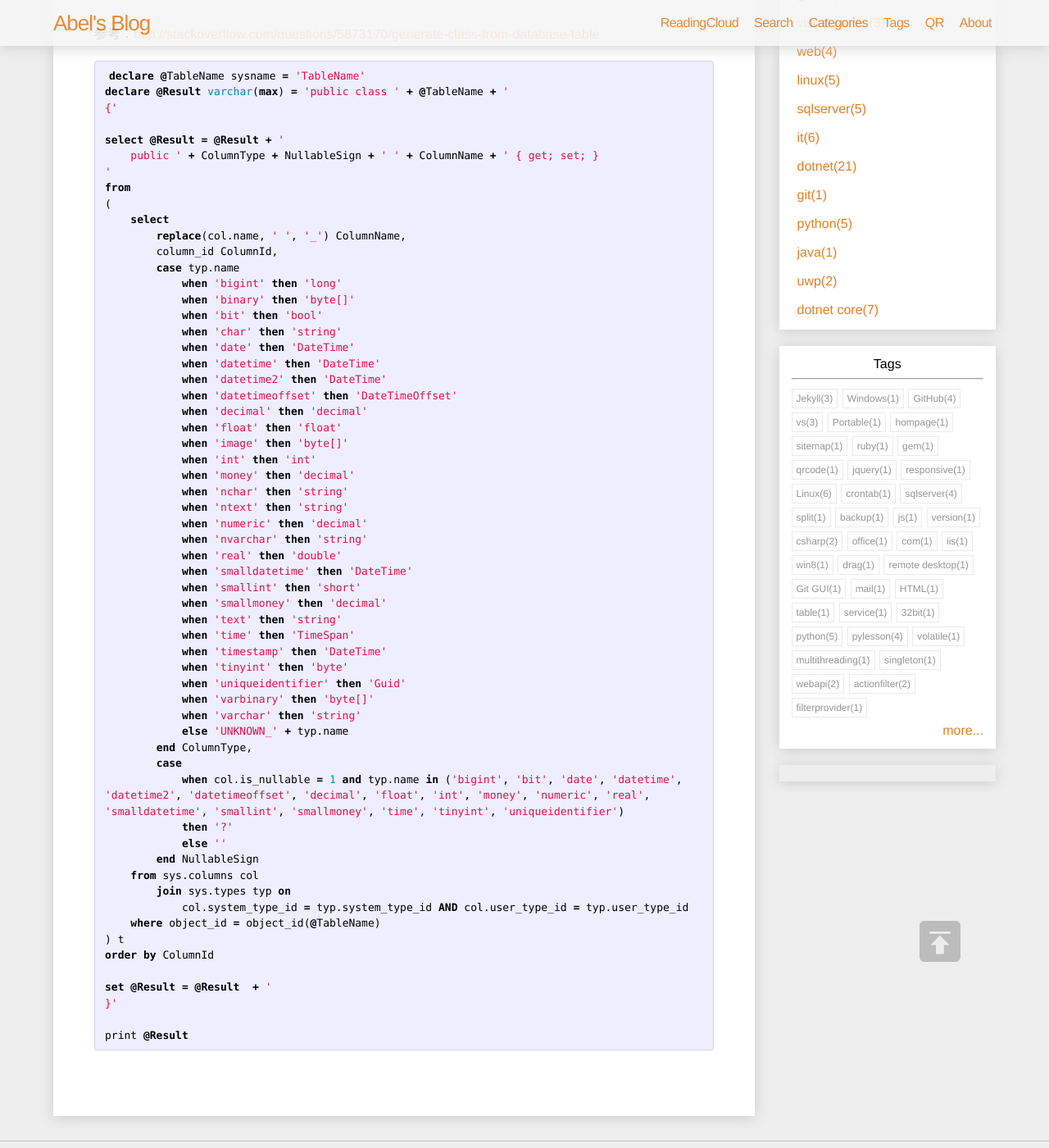
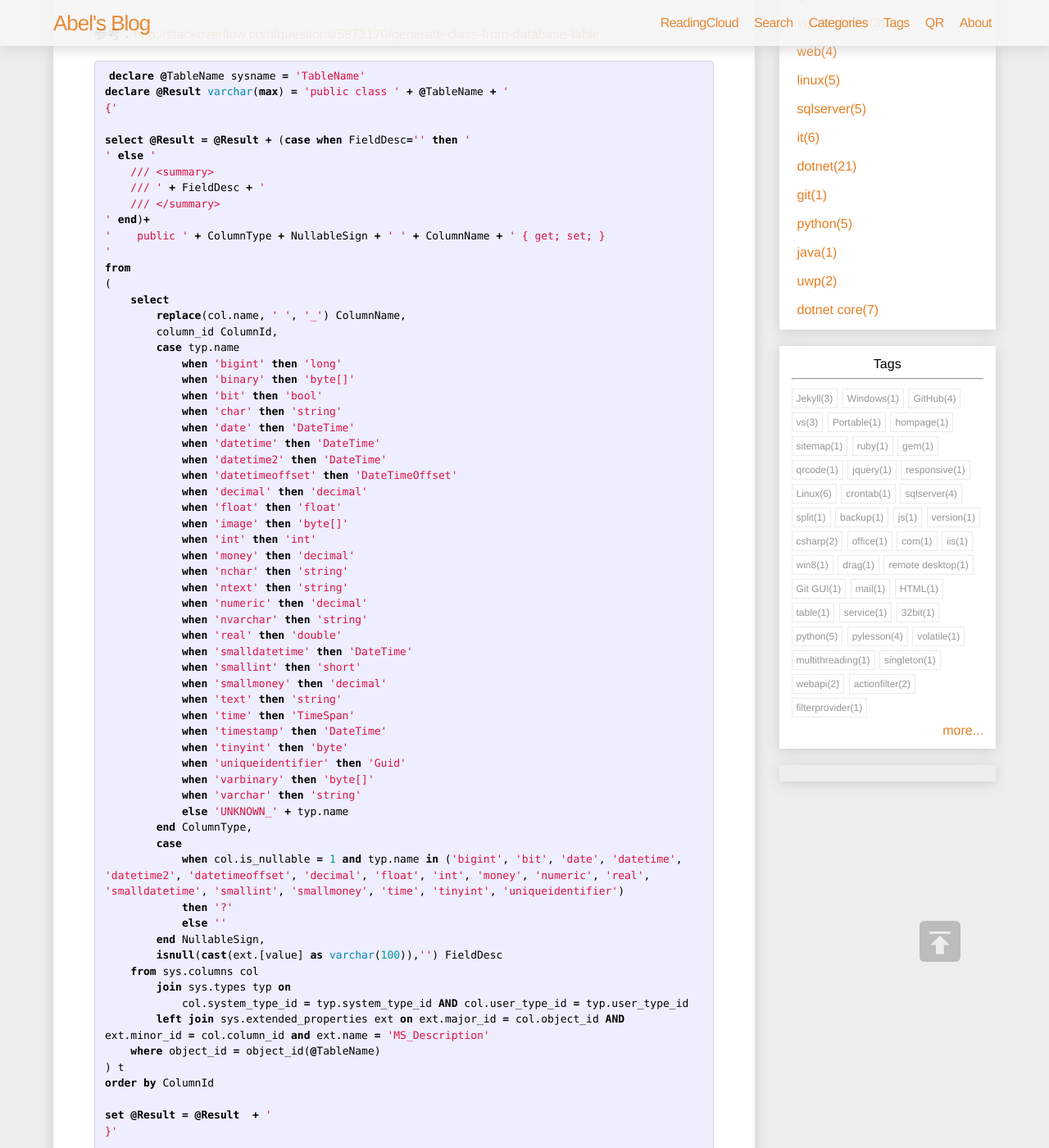
Before and after one commit to Abel-Liu/Abel-Liu.github.io, a Jekyll site: the page built from _posts/DotNet/2017-04-28-sql-table-to-module.md, in a window 1280 px wide and 1400 px high, scrolled down 228 px. Shown: the whole window at 82% size. Built offline with Jekyll 4.4.1, drawn with Linux system fonts in a browser that asks for light colours; nearby versions of some CDN libraries; comment, search, counter and statistics services are not loaded.

Commit message:
update sqltomodule

```diff
--- a/_posts/DotNet/2017-04-28-sql-table-to-module.md
+++ b/_posts/DotNet/2017-04-28-sql-table-to-module.md
@@ -16,8 +16,13 @@ declare @TableName sysname = 'TableName'
 declare @Result varchar(max) = 'public class ' + @TableName + '
 {'
 
-select @Result = @Result + '
-    public ' + ColumnType + NullableSign + ' ' + ColumnName + ' { get; set; }
+select @Result = @Result + (case when FieldDesc='' then '
+' else '
+    /// <summary>
+    /// ' + FieldDesc + '
+    /// </summary>
+' end)+
+'    public ' + ColumnType + NullableSign + ' ' + ColumnName + ' { get; set; }
 '
 from
 (
@@ -59,10 +64,12 @@ from
             when col.is_nullable = 1 and typ.name in ('bigint', 'bit', 'date', 'datetime', 'datetime2', 'datetimeoffset', 'decimal', 'float', 'int', 'money', 'numeric', 'real', 'smalldatetime', 'smallint', 'smallmoney', 'time', 'tinyint', 'uniqueidentifier')
             then '?'
             else ''
-        end NullableSign
+        end NullableSign,
+        isnull(cast(ext.[value] as varchar(100)),'') FieldDesc
     from sys.columns col
         join sys.types typ on
             col.system_type_id = typ.system_type_id AND col.user_type_id = typ.user_type_id
+        left join sys.extended_properties ext on ext.major_id = col.object_id AND ext.minor_id = col.column_id and ext.name = 'MS_Description'
     where object_id = object_id(@TableName)
 ) t
 order by ColumnId
```
